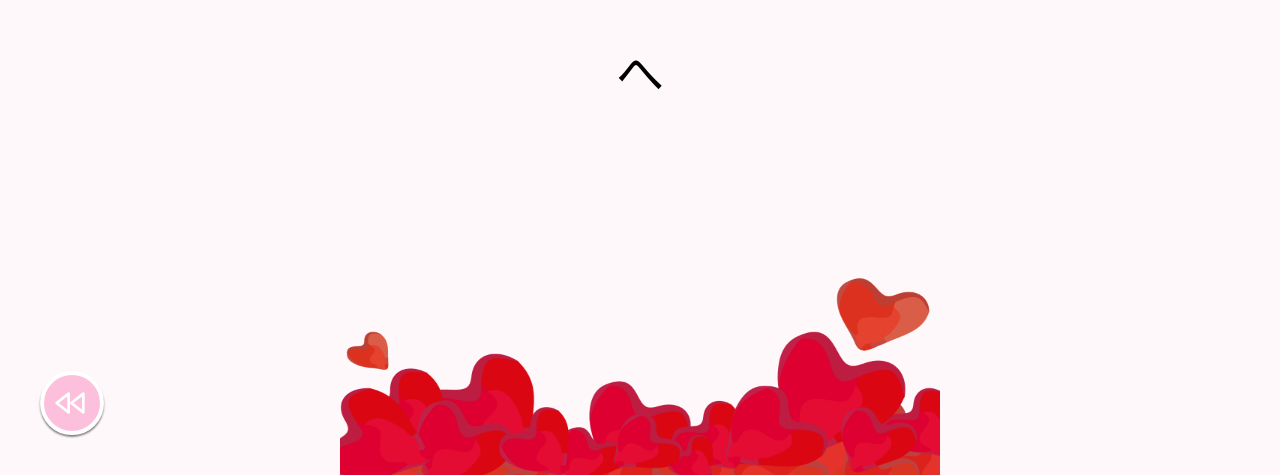
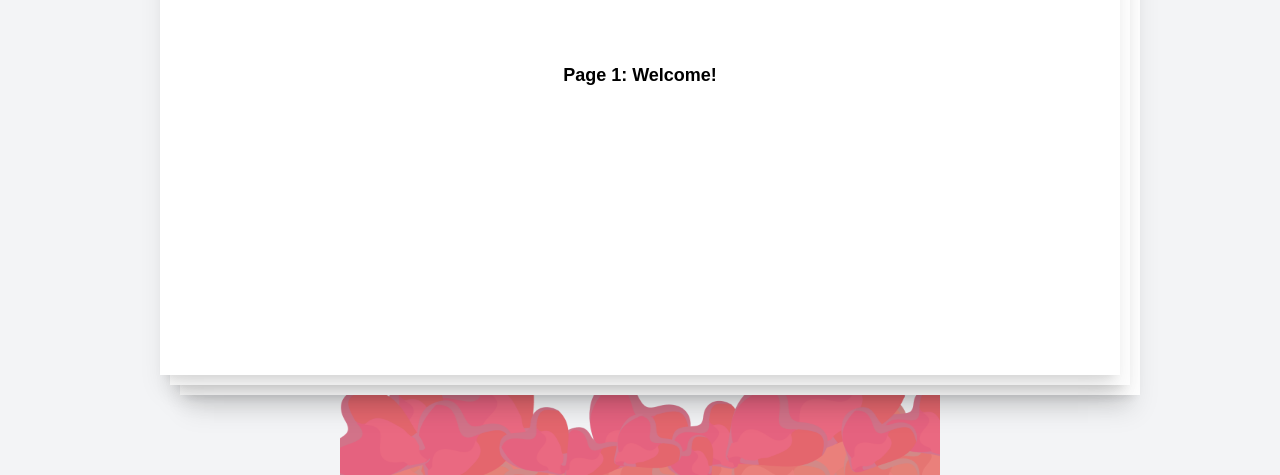
Before and after one commit to tomandmany/present-for-140th-web, a Next.js app: page /test in a window 1280 px wide. Shown: the part 325-800 px from the top of the page. Built offline with nearby package versions, Linux system fonts and the light colour scheme.

Commit message:
直した

```diff
--- a/package.json
+++ b/package.json
@@ -13,6 +13,7 @@
     "next": "15.0.4",
     "react": "^19.0.0",
     "react-dom": "^19.0.0",
+    "react-swipeable": "^7.0.2",
     "tailwindcss-animate": "^1.0.7"
   },
   "devDependencies": {
--- a/src/app/[target]/page.tsx
+++ b/src/app/[target]/page.tsx
@@ -11,7 +11,7 @@ export default function Page() {
   return (
     <main className="flex justify-center items-center min-w-full min-h-[100svh] relative z-target-page">
       <EnvelopeContext messages={messages} />
-      <Link href={'/'} className="fixed left-10 bottom-10 border-4 border-white bg-[#FCC0DC] rounded-full p-3 hover:scale-110 z-back-button transition shadow-back-button hover:shadow-back-button-hover">
+      <Link href={'/'} className="fixed left-6 bottom-6 border-4 border-white bg-[#FCC0DC] rounded-full p-3 hover:scale-110 z-back-button transition shadow-back-button hover:shadow-back-button-hover">
         <Rewind size={32} className="text-white relative -left-[2px]" />
       </Link>
     </main>
--- a/src/app/layout.tsx
+++ b/src/app/layout.tsx
@@ -27,7 +27,7 @@ export default function RootLayout({
   return (
     <html lang="ja">
       <body
-        className={`${geistSans.variable} ${geistMono.variable} antialiased bg-[#FFF8FA]`}
+        className={`${geistSans.variable} ${geistMono.variable} antialiased bg-[#FFF8FA] min-h-[100svh]`}
       >
         {children}
         <Image
@@ -35,7 +35,7 @@ export default function RootLayout({
           alt="背景のハート"
           width={800}
           height={100}
-          className="w-full max-w-[600px] h-[400px] fixed bottom-0 left-1/2 -translate-x-1/2 z-bg-heart"
+          className="w-full max-w-[600px] h-[400px] fixed bottom-0 left-1/2 -translate-x-1/2 z-bg-heart opacity-60"
         />
       </body>
     </html>
--- a/src/app/page.tsx
+++ b/src/app/page.tsx
@@ -3,7 +3,7 @@ import Mailbox from "@/components/mailbox";
 // app/page.tsx
 export default function Home() {
   return (
-    <main className="grid grid-cols-[repeat(2,minmax(0,170px))] gap-10 place-content-center py-20 min-h-[100svh]">
+    <main className="grid grid-cols-[repeat(2,minmax(0,170px))] gap-y-6 gap-x-2 place-content-center place-items-center py-20 min-h-[100svh]">
       <Mailbox target="sho" variant='blue' />
       <Mailbox target="iroha" variant='pink' />
       <Mailbox target="miyuu" variant='pink' />
--- /dev/null
+++ b/src/app/test/page.tsx
@@ -0,0 +1,7 @@
+import PaperSwiper from "@/components/paper-swiper";
+
+export default function Page() {
+  return (
+    <PaperSwiper />
+  )
+}
--- a/src/components/envelope/envelope-context.tsx
+++ b/src/components/envelope/envelope-context.tsx
@@ -28,7 +28,7 @@ export default function EnvelopeContext({ messages }: EnvelopeContextProps) {
     const target = pathname.slice(1);
 
     return (
-        <div className="flex flex-col items-center gap-10">
+        <div className="flex flex-col items-center gap-10 py-20">
             <h1 className="text-5xl w-fit">{targetMap[target]}へ</h1>
             {writers.map((writer, index) => (
                 <Envelope
--- a/src/components/envelope/envelope-letter.tsx
+++ b/src/components/envelope/envelope-letter.tsx
@@ -33,7 +33,7 @@ export default function EnvelopeLetter({
     const animationStyles: Record<typeof letterStatus, string> = {
         inside: 'h-0 pointer-events-none',
         up: `-translate-y-[100vh]`,
-        center: 'translate-y-1/2 z-letter-dialog',
+        center: 'top-1/2 -translate-y-1/2 z-letter-dialog',
     };
 
     // アニメーション開始のトリガー
@@ -68,10 +68,10 @@ export default function EnvelopeLetter({
                             className="fixed inset-0 bg-zinc-900/80 z-letter-dialog-bg"
                             onClick={() => handleToggleEnvelope(writer)}
                         >
-                            <span className="fixed bottom-[100px] left-1/2 -translate-x-1/2 text-white text-xl">閉じる</span>
+                            <span className="fixed bottom-[80px] left-1/2 -translate-x-1/2 text-white text-xl">閉じる</span>
                         </div>
                         <div
-                            className={`absolute top-0 left-1/2 w-[300px] h-[400px] bg-gray-50 origin-bottom transition-[height,transform,box-shadow] duration-1000 -translate-x-1/2 overflow-hidden ${animationStyles[letterStatus]}`}
+                            className={`fixed left-1/2 w-[300px] h-[400px] bg-gray-50 origin-bottom transition-[height,transform,box-shadow] duration-1000 -translate-x-1/2 overflow-hidden ${animationStyles[letterStatus]}`}
                             onTransitionEnd={handleAnimationEnd}
                         >
                             <p className="text-black m-4 text-sm">{currentMessage?.text}</p>
--- a/src/components/envelope/envelope-lid.tsx
+++ b/src/components/envelope/envelope-lid.tsx
@@ -15,7 +15,7 @@ interface EnvelopeLidProps {
 
 const colorMap: Record<string, string> = {
     pink: 'bg-[#F59997]',
-    blue: 'bg-[#C2DDFC]',
+    blue: 'bg-[#7C8EE8]',
 };
 
 export default function EnvelopeLid({ isOpenEnvelope, lidStatus, setLidStatus, letterStatus, playSound, color, writer, handleToggleEnvelope }: EnvelopeLidProps) {
--- a/src/components/mailbox.tsx
+++ b/src/components/mailbox.tsx
@@ -44,7 +44,7 @@ export default function Mailbox({ variant = 'blue', target }: MailboxProps) {
 
 function MailboxHead({ colors }: { colors: MailboxColors }) {
     return (
-        <div className="w-[170px] h-[80px] relative">
+        <div className="w-[150px] h-[80px] relative">
             <MailboxSlot colors={colors} />
             <MailboxBody colors={colors} />
         </div>
@@ -90,12 +90,12 @@ function MailboxSlotInside({ colors }: { colors: MailboxColors }) {
 
 function MailboxBody({ colors }: { colors: MailboxColors }) {
     return (
-        <div className="absolute w-[132px] h-[80px] top-0 right-0 z-mailbox-body">
-            <div className={`absolute top-0 left-0 w-[97px] h-[30px] ${borderVariant} border-b-0 border-x-0 ${colors.main}`} />
+        <div className="absolute w-[112px] h-[80px] top-0 right-0 z-mailbox-body">
+            <div className={`absolute top-0 left-0 w-[77px] h-[30px] ${borderVariant} border-b-0 border-x-0 ${colors.main}`} />
             <div
                 className={`absolute top-0 right-0 rounded-[0_100%_0_0] w-[35px] h-[30px] ${borderVariant} border-b-0 border-l-0 ${colors.main}`}
             />
-            <div className={`absolute bottom-0 right-0 w-[132px] h-[50px] ${borderVariant} border-t-0 border-l-0 ${colors.main}`} />
+            <div className={`absolute bottom-0 right-0 w-[112px] h-[50px] ${borderVariant} border-t-0 border-l-0 ${colors.main}`} />
         </div>
     );
 }
--- /dev/null
+++ b/src/components/paper-swiper.tsx
@@ -0,0 +1,96 @@
+// /components/PaperSwiper.tsx
+
+'use client';
+import React, { useState } from 'react';
+import { useSwipeable } from 'react-swipeable';
+
+const PaperSwiper = () => {
+  const [currentIndex, setCurrentIndex] = useState(0);
+  const pages = [
+    { id: 1, content: 'Page 1: Welcome!' },
+    { id: 2, content: 'Page 2: Swipe left or right' },
+    { id: 3, content: 'Page 3: Another Page!' },
+    { id: 4, content: 'Page 4: More Pages!' },
+    { id: 5, content: 'Page 5: Even More!' },
+  ];
+  const len = pages.length;
+
+  const handleSwipe = (direction: 'left' | 'right') => {
+    if (direction === 'left') {
+      // 次へ（ページをめくる）
+      setCurrentIndex((prev) => (prev + 1) % len);
+    } else if (direction === 'right') {
+      // 前へ戻る
+      setCurrentIndex((prev) => (prev - 1 + len) % len);
+    }
+  };
+
+  const handlers = useSwipeable({
+    onSwipedLeft: () => handleSwipe('left'),
+    onSwipedRight: () => handleSwipe('right'),
+    preventScrollOnSwipe: true,
+  });
+
+  return (
+    <div
+      {...handlers}
+      className="relative w-full h-screen flex items-center justify-center overflow-hidden bg-gray-100"
+    >
+      {pages.map((page, i) => {
+        // currentIndexを基準とした距離を計算
+        const distance = (i - currentIndex + len) % len;
+
+        // 表示ルール:
+        // distance == 0: 現在ページ（コンテンツ表示）
+        // distance == 1: 次ページ（白紙表示）
+        // distance == 2: 次々ページ（白紙表示）
+        // その他は一切レンダーしない
+        if (distance > 2) {
+          return null;
+        }
+
+        let transformX = 0;
+        let transformY = 0;
+        let zIndex = 50;
+        let contentVisible = false; // コンテンツ表示フラグ
+
+        if (distance === 0) {
+          // 現在ページ（最前面、コンテンツあり）
+          transformX = 0;
+          transformY = 0;
+          zIndex = 50;
+          contentVisible = true;
+        } else if (distance === 1) {
+          // 次ページ（白紙、少し右下へ）
+          transformX = 10;
+          transformY = 10;
+          zIndex = 49;
+        } else if (distance === 2) {
+          // 次々ページ（白紙、もう少し右下へ）
+          transformX = 20;
+          transformY = 20;
+          zIndex = 48;
+        }
+
+        return (
+          <div
+            key={page.id}
+            className="fixed w-3/4 h-3/4 bg-white rounded-lg shadow-xl transition-transform duration-500"
+            style={{
+              transform: `translateX(${transformX}px) translateY(${transformY}px)`,
+              zIndex,
+            }}
+          >
+            {contentVisible && (
+              <div className="flex items-center justify-center h-full text-lg font-bold">
+                {page.content}
+              </div>
+            )}
+          </div>
+        );
+      })}
+    </div>
+  );
+};
+
+export default PaperSwiper;
```
Also changed, not shown: 1 other file (tests, documents, lock files or other folders).
